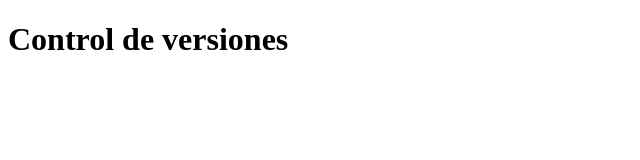
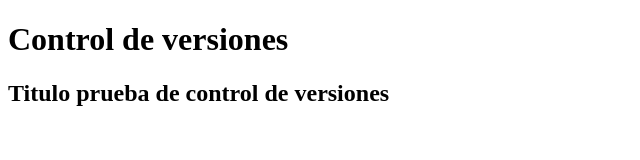
Before and after one commit to dayanare/control-versiones-promo-z, a plain HTML site: page index.html in a window 1280 px wide. Shown: the whole page, without its empty margins (0-640 px from the left). Drawn offline with Linux system fonts and the light colour scheme.

Commit message:
titulo de section

```diff
--- a/index.html
+++ b/index.html
@@ -8,5 +8,8 @@
   </head>
   <body>
     <h1>Control de versiones</h1>
+    <section>
+      <h2>Titulo prueba de control de versiones</h2>
+    </section>
   </body>
 </html>
```
